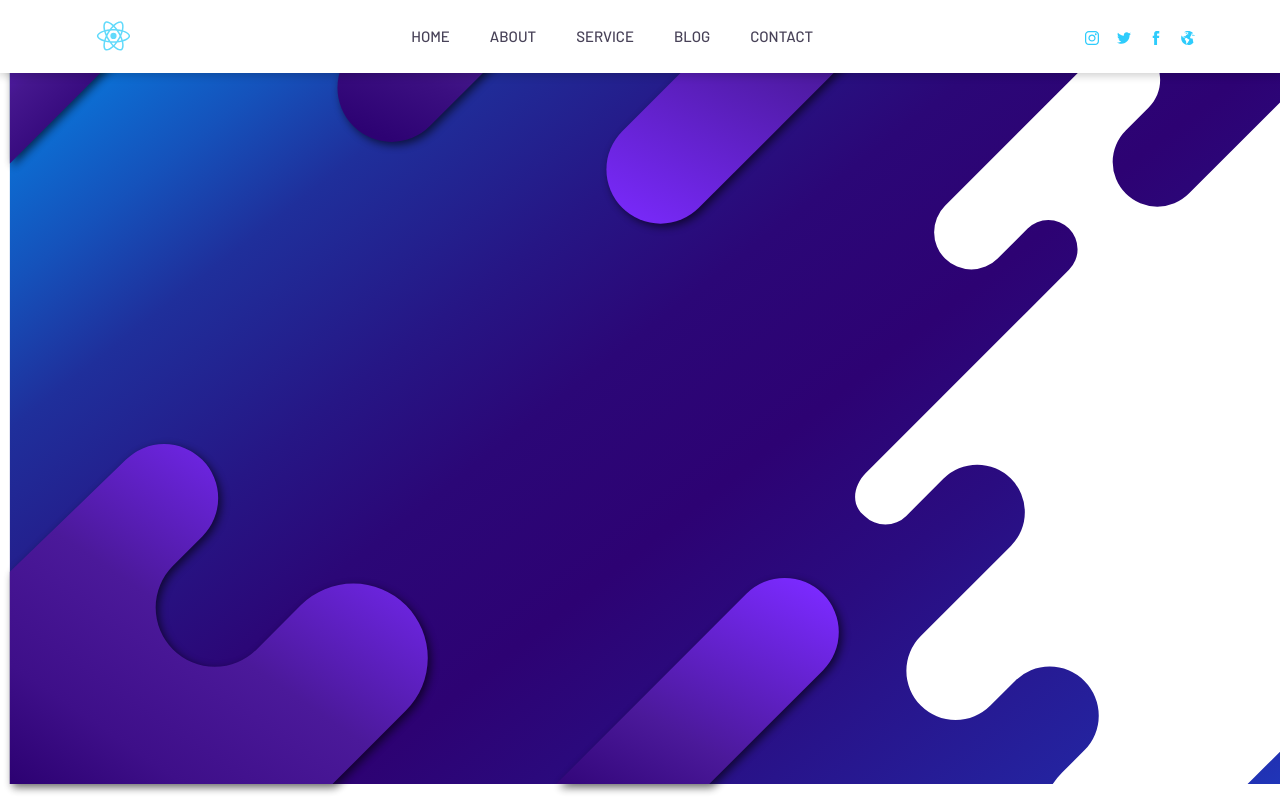
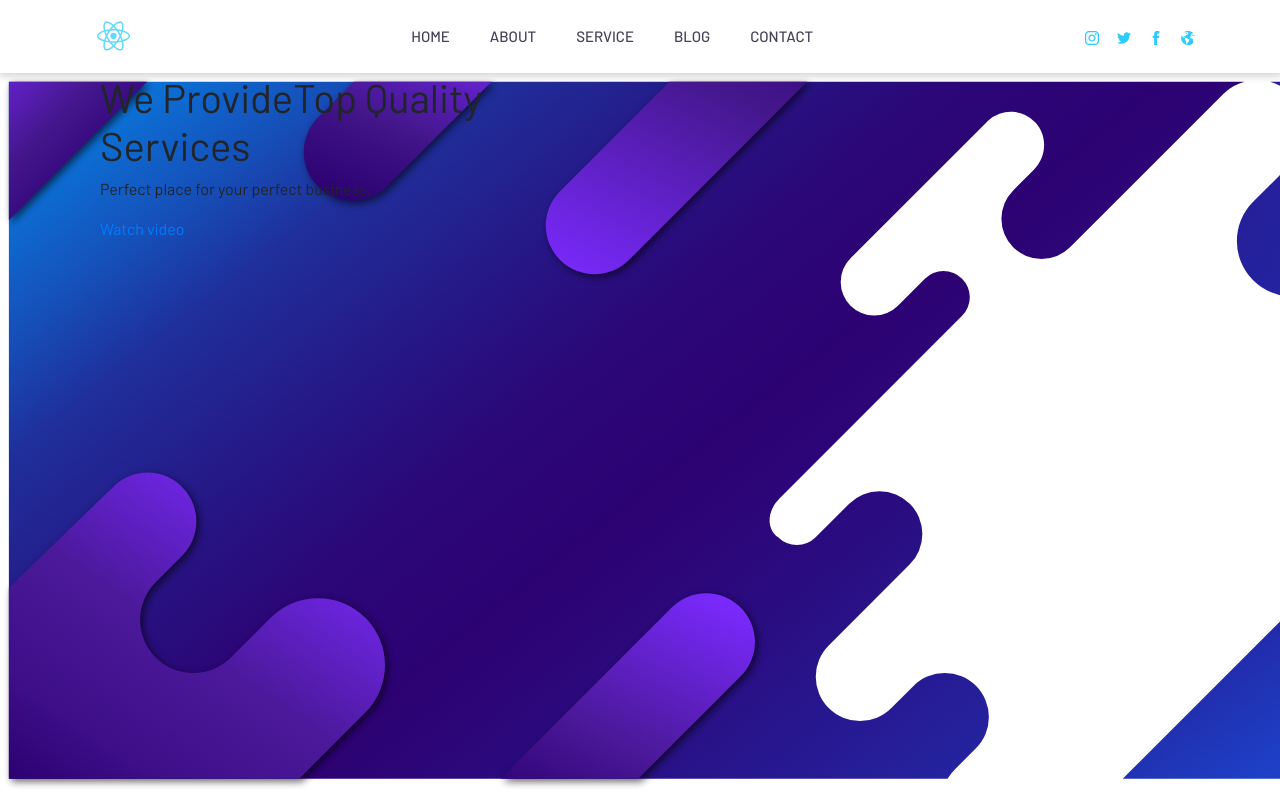
Before and after one commit to Mano-KKD89/svi, a React (Create React App) app: page / in a window 1280 px wide. Built offline with nearby package versions, Linux system fonts and the light colour scheme.

Commit message:
home page design

```diff
--- a/src/about/About.js
+++ b/src/about/About.js
@@ -15,7 +15,7 @@ class About extends Component {
       <>
         <Row>
           <Col xs={12}>
-            <div className="about-banner-about Container-fluid">
+            <div className="about-banner-about Container-fluid row">
               <div className="container">
                 <div className="row">
                   <Col xs={8}>
--- a/src/header/header.scss
+++ b/src/header/header.scss
@@ -2,8 +2,8 @@
 
 .header {
   box-shadow: 1px 1px 8px 2px rgba(0, 0, 0, 0.18);
-  position: fixed;
-  z-index: 1;
+  // position: fixed;
+  // z-index: 1;
   background: #fff;
   ul {
     list-style: none;
--- a/src/home/Home.js
+++ b/src/home/Home.js
@@ -14,7 +14,13 @@ class Home extends Component {
           <Col className="landing" style={{ backgroundImage: `url(${LandingBg})` }}>
             <Container>
               <Col xs={12}>
-                <h3>Landing Page</h3>
+                <Row>
+                  <Col xs={6}>
+                    <h1>We Provide<span>Top Quality</span>&ensp;Services</h1>
+                    <p>Perfect place for your perfect business.</p>
+                    <a href="">Watch video</a>
+                  </Col>
+                </Row>
               </Col>
             </Container>
           </Col>
--- a/src/home/home.scss
+++ b/src/home/home.scss
@@ -1,7 +1,7 @@
 @import "../mixins.scss";
 
 .landing{
-    height: 100vh;
+    height: 90vh;
     background-size: cover;
 
 }
```
